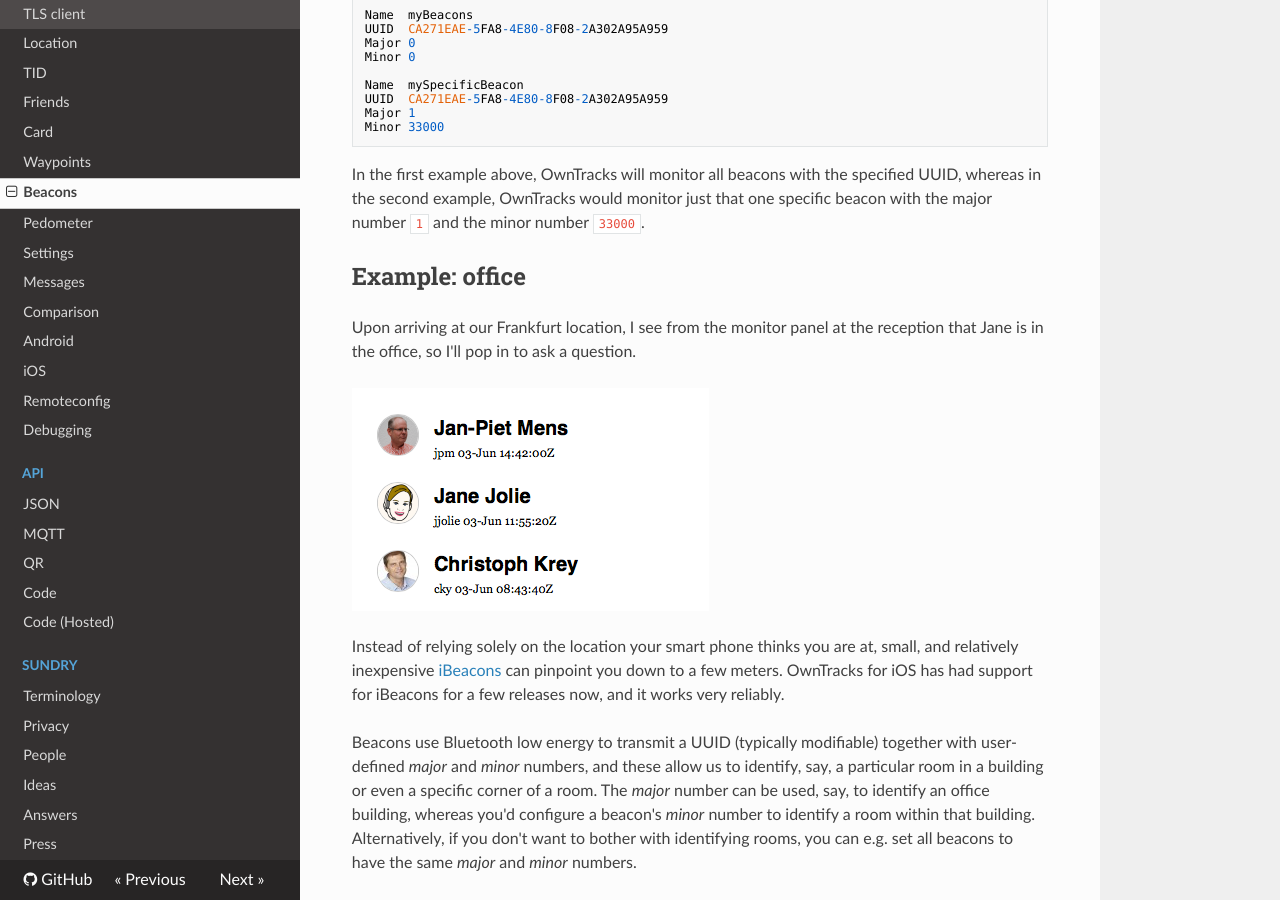
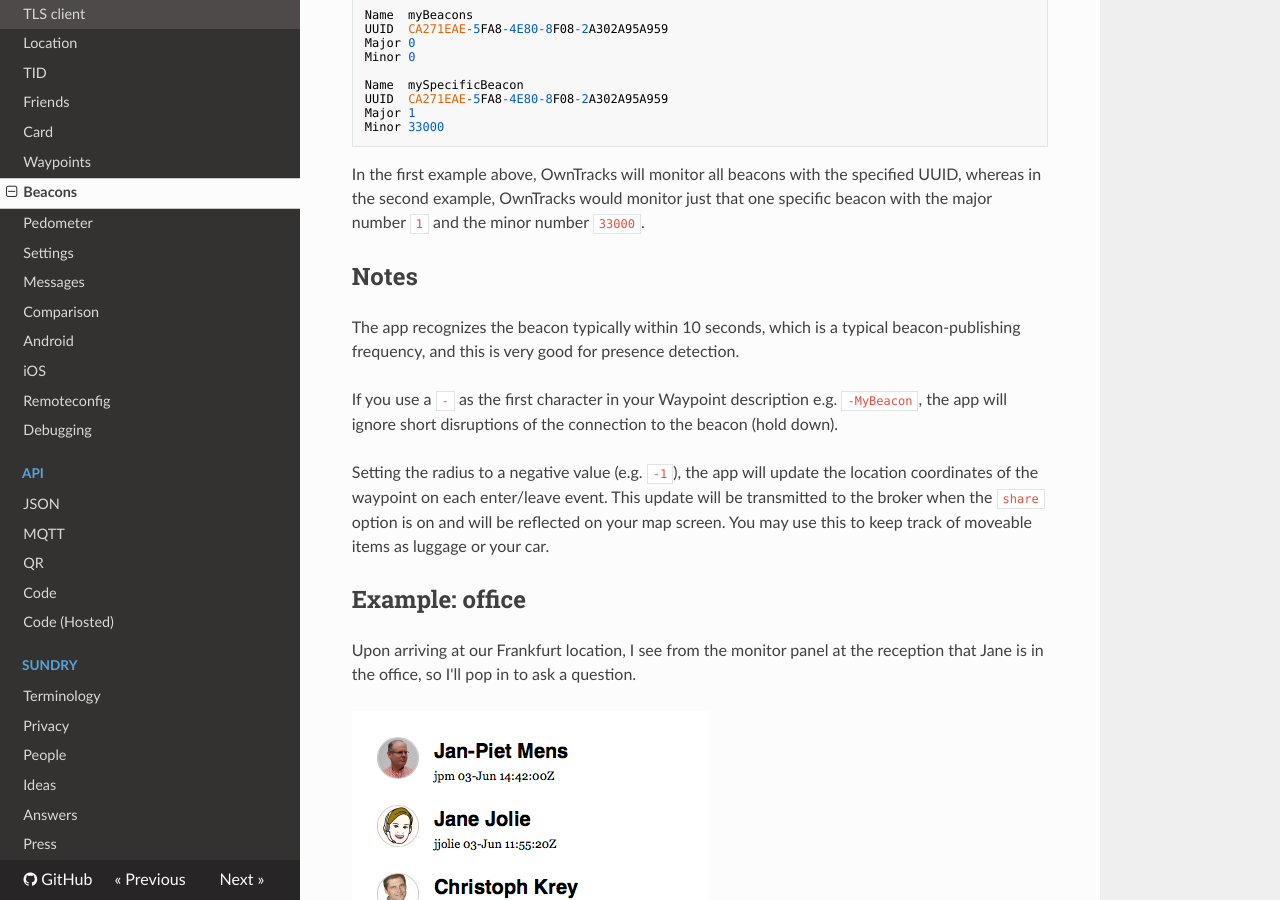
Before and after one commit to owntracks/booklet, an MkDocs documentation site: the page built from docs/features/beacons.md, in a window 1280 px wide and 900 px high, scrolled down 1042 px. Built offline with MkDocs 1.6.1, drawn with Linux system fonts in a browser that asks for light colours; nearby versions of some CDN libraries; old or Windows-style settings are respelled for this version of MkDocs; some of the changed text lies outside the part shown.

Commit message:
move notes up before example

```diff
--- a/docs/features/beacons.md
+++ b/docs/features/beacons.md
@@ -27,6 +27,15 @@ Minor 33000
 
 In the first example above, OwnTracks will monitor all beacons with the specified UUID, whereas
 in the second example, OwnTracks would monitor just that one specific beacon with the major number `1` and the minor number `33000`.
+
+## Notes
+
+The app recognizes the beacon typically within 10 seconds, which is a typical beacon-publishing frequency, and this is very good for presence detection.
+
+If you use a `-` as the first character in your Waypoint description e.g. `-MyBeacon`, the app will ignore short disruptions of the connection to the beacon (hold down).
+
+Setting the radius to a negative value (e.g. `-1`), the app will update the location coordinates of the waypoint on each enter/leave event. This update will be transmitted to the broker when the `share` option is on and will be reflected on your map screen. You may use this to keep track of moveable items as luggage or your car.
+
 
 ## Example: office
 
```
Also changed, not shown: other parts of docs/features/beacons.md (+0 -9 lines).
